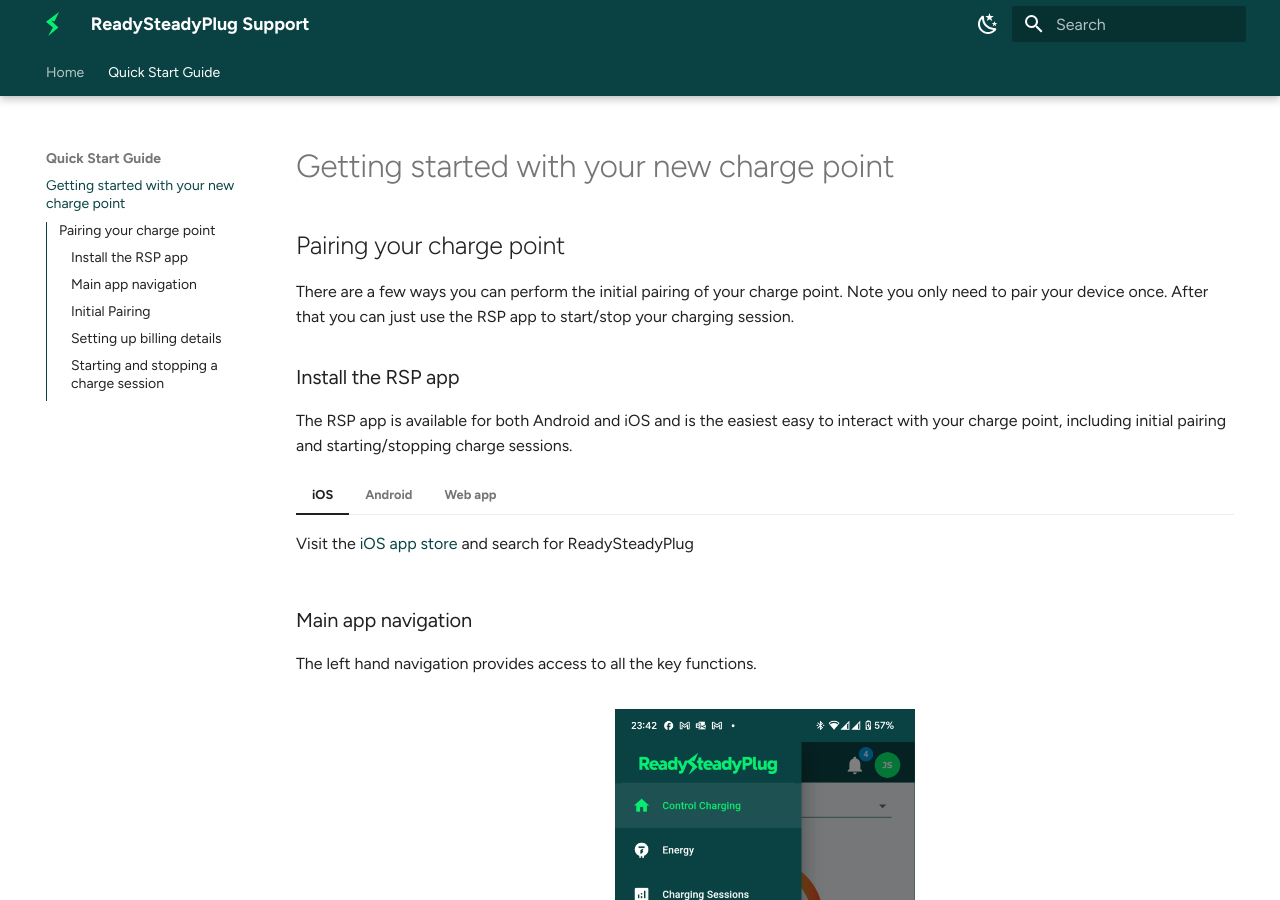
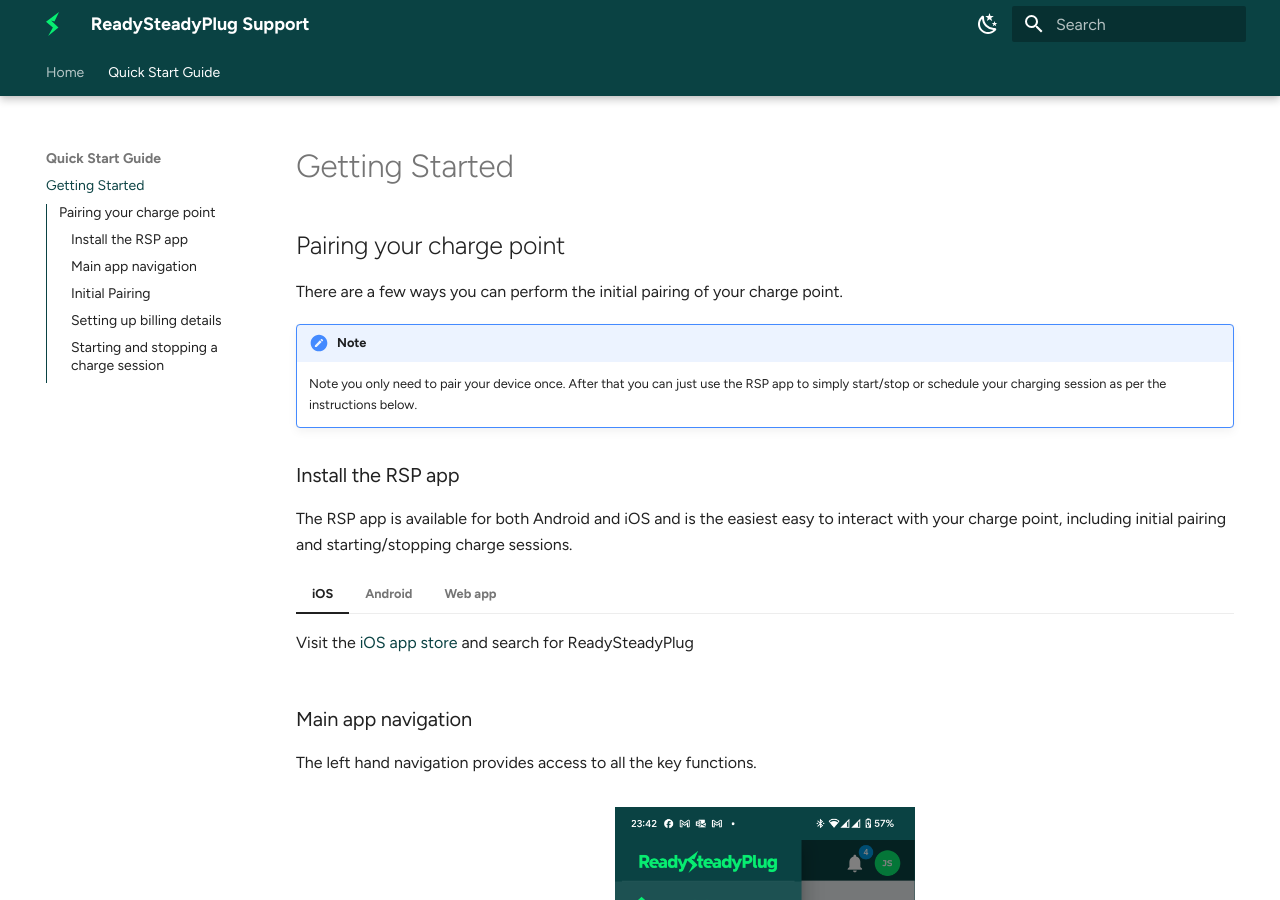
Before and after one commit to ReadySteadyPlug/support, an MkDocs documentation site: the page built from docs/quick_start_guide/index.md, in a window 1280 px wide and 900 px high. Built offline with MkDocs 1.6.1 and Material for MkDocs 9.7.7, drawn with Linux system fonts in a browser that asks for light colours; some web fonts are replaced; some of the changed lines change nothing that is shown.

Commit message:
qsg structure update

```diff
--- a/docs/Quick Start Guide/Getting started with your new charge point.md
+++ b/docs/quick_start_guide/index.md
@@ -1,7 +1,11 @@
 ## Pairing your charge point
 
 There are a few ways you can perform the initial pairing of your charge point.
-Note you only need to pair your device once.  After that you can just use the RSP app to start/stop your charging session.
+
+!!! note "Note"
+
+    Note you only need to pair your device once.  After that you can just use the RSP app to simply start/stop or schedule your charging session as per the instructions below.
+
 
 ### Install the RSP app
 The RSP app is available for both Android and iOS and is the easiest easy to interact with your charge point, including initial pairing and starting/stopping charge sessions.
--- a/mkdocs.yml
+++ b/mkdocs.yml
@@ -1,5 +1,15 @@
 site_name: ReadySteadyPlug Support
 site_url: https://support.readysteadyplug.com
+
+nav:
+  - Home: index.md
+  - Quick Start Guide:
+      - Getting Started: quick_start_guide/index.md  # Displayed as "Getting Started" in the navigation
+      #- Page 1: section1/page1.md
+  #- Section 2:
+  #    - Title for Section 2: section2/index.md  # Displayed as "Title for Section 2"
+  #    - Page 2: section2/page2.md
+
 
 # Custom Homepage Elements
 home_cover_image: attachments/charging_setup.png # This path starts at your root mkdocs directory.
@@ -12,7 +22,7 @@
 
 # Custom Homepage Button(s)
 home_button1_name: Getting Started                  # Comment this parameter out to remove the button.
-home_button1_url: Folder1/                       # This path starts at your root mkdocs directory.
+home_button1_url: Quick Start Guide/                       # This path starts at your root mkdocs directory.
 home_button1_theme: md-button md-button--primary # Options: "md-button", "md-button md-button--primary"
 home_button1_icon: people                        # Options: "people", "gear", "image"
 home_button1_blurb: |                            # Short description of this button / section.
```
Also changed, not shown: docs/quick_start_guide/assets/charging_control_off.png (renamed from docs/Quick Start Guide/assets/charging_control_off.png), docs/quick_start_guide/assets/charging_control_on.png (renamed from docs/Quick Start Guide/assets/charging_control_on.png), docs/quick_start_guide/assets/credit_card_details.png (renamed from docs/Quick Start Guide/assets/credit_card_details.png), docs/quick_start_guide/assets/navigation_menu.png (renamed from docs/Quick Start Guide/assets/navigation_menu.png), docs/quick_start_guide/assets/outlet_with_QR_code_close_up.png (renamed from docs/Quick Start Guide/assets/outlet_with_QR_code_close_up.png), docs/quick_start_guide/assets/outlet_with_QR_code_reduced.png (renamed from docs/Quick Start Guide/assets/outlet_with_QR_code_reduced.png), 5 other files.
